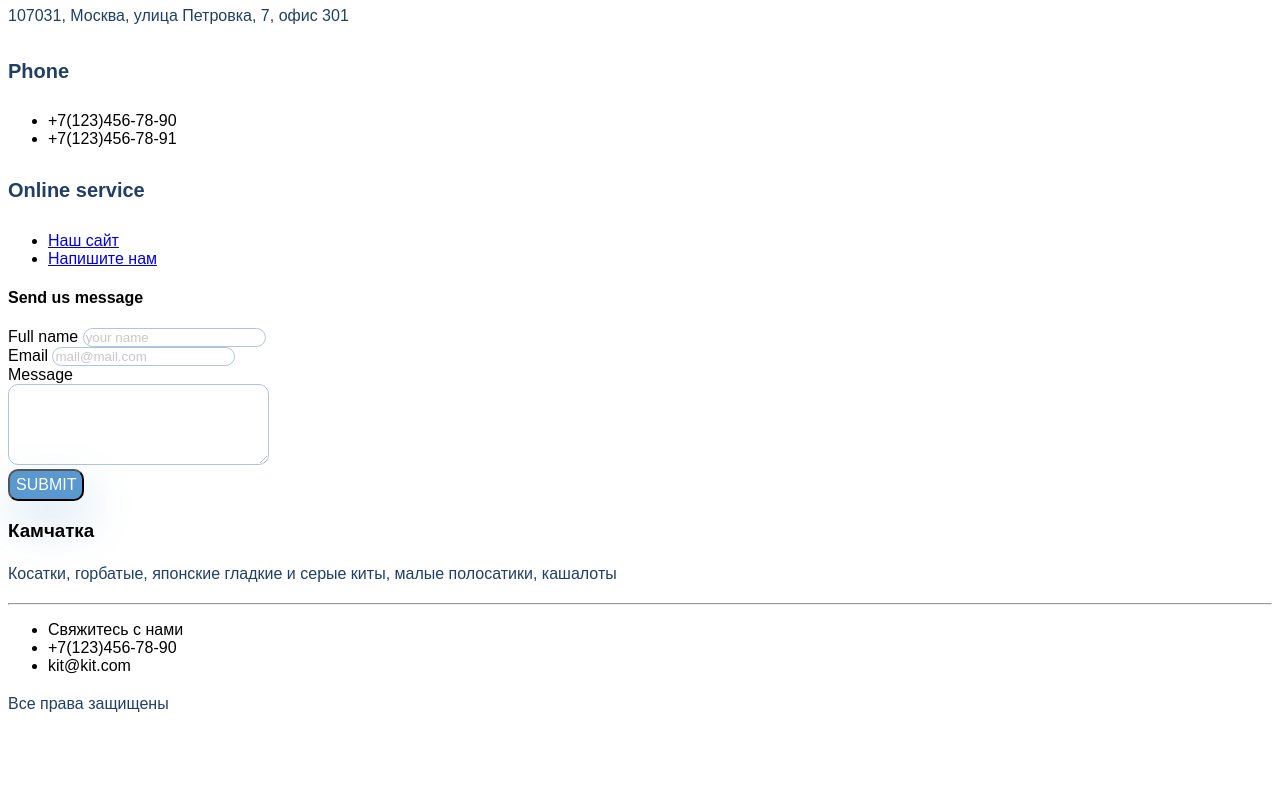
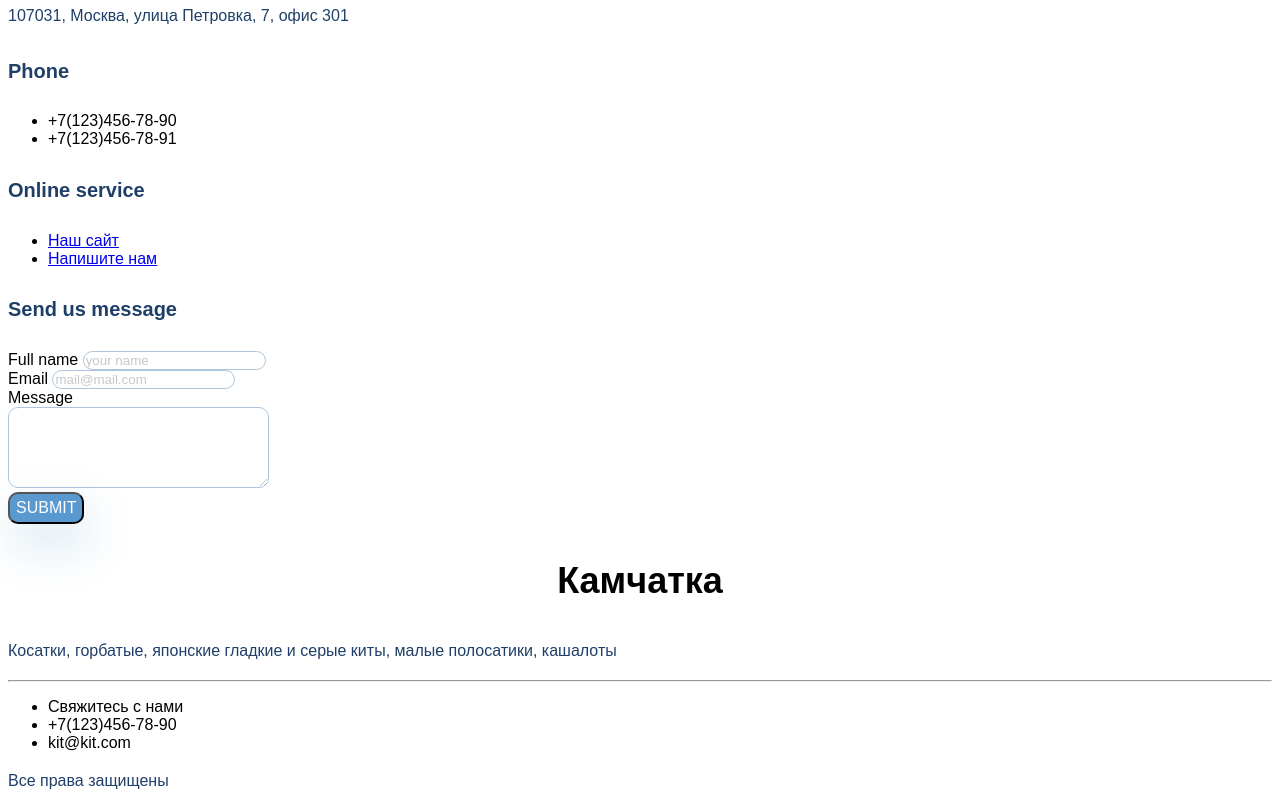
Before and after one commit to ekaterinamarty/ekaterinamarty.github.io, a plain HTML site: page p03/contacts.html in a window 1280 px wide. Shown: the part 499-1298 px from the top of the page. Before the commit the page ends 1232 px from the top, so only its background shows below. Drawn offline with Linux system fonts and the light colour scheme.

Commit message:
Update contacts.html

```diff
--- a/p03/contacts.html
+++ b/p03/contacts.html
@@ -30,7 +30,7 @@
         <li><a href="mailto:ask@kit.com" target="_blank">Напишите нам</a></li>
     </ul>
     <form action="#">
-        <h4> Send us message </h4>
+        <h4 class="headding4"> Send us message </h4>
         Full name <input type="text" placeholder="your name" class="dev"><br>
         Email <input type="email" placeholder="mail@mail.com" class="dev"><br>
         Message <br>
@@ -39,7 +39,7 @@
     </form>
     <script type="text/javascript" charset="utf-8" async
         src="https://api-maps.yandex.ru/services/constructor/1.0/js/?um=constructor%3Af92f4705ff05c1b31b9b59c6e1f4c70f9cecbcd69ee1ccac84fc46c96452fa43&amp;width=500&amp;height=400&amp;lang=ru_RU&amp;scroll=true"></script>
-    <h3 class="hedding3">Камчатка</h3>
+    <h3 class="headding3">Камчатка</h3>
     <p class="paragraph">Косатки, горбатые, японские гладкие и серые киты, малые полосатики, кашалоты</p>
     <hr>
     <ul>
```
